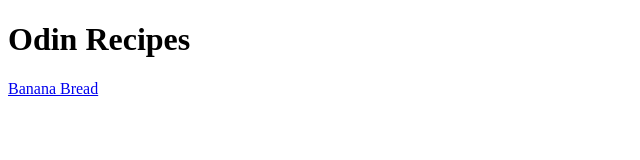
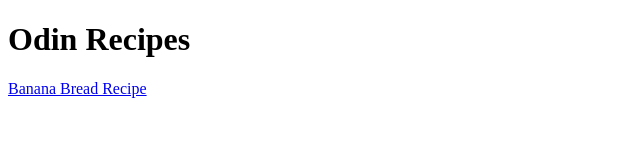
Before and after one commit to Tmac718/odin-recipes, a plain HTML site: page index.html in a window 1280 px wide. Shown: the full height of the page, 0-640 px from the left. Drawn offline with Linux system fonts and the light colour scheme.

```diff
--- a/index.html
+++ b/index.html
@@ -8,7 +8,7 @@
     <body>
         <h1>Odin Recipes</h1>
 
-        <a href="./recipes/banana_bread.html">Banana Bread</a>
+        <a href="./recipes/banana_bread.html">Banana Bread Recipe </a>
 
 
 
```
